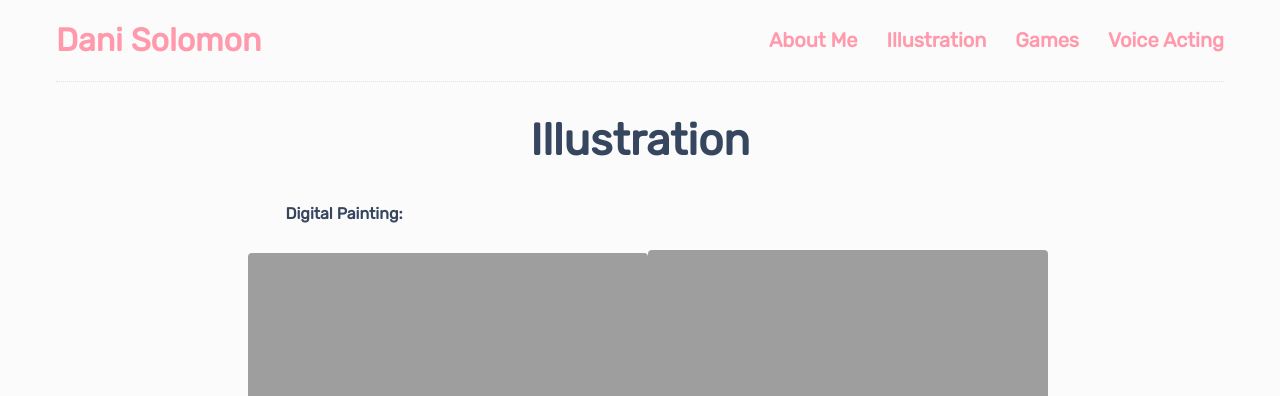
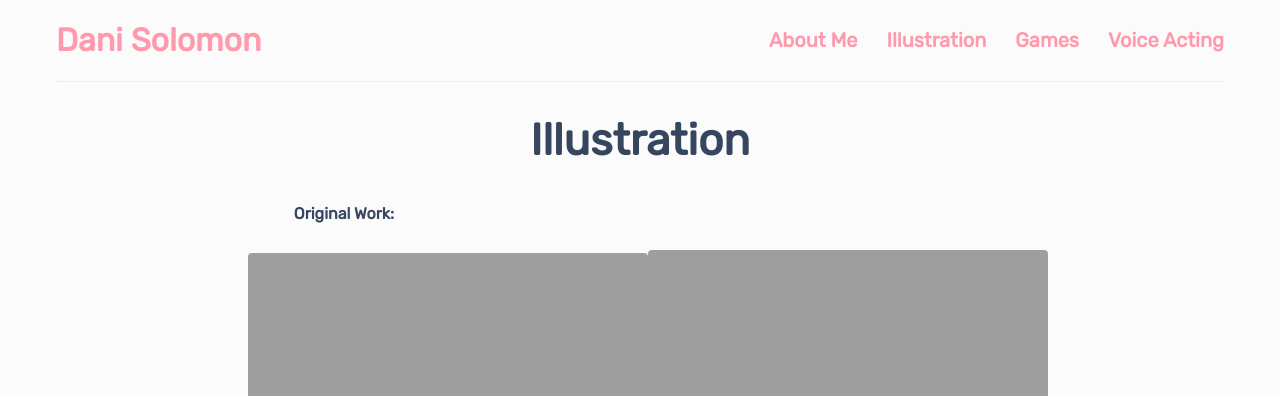
Before and after one commit to DaniBSolomon/danibsolomon.github.io, a Jekyll site: the page built from illustration.md, in a window 1280 px wide and 900 px high. Shown: the top 396 px of the window. Built offline with Jekyll 4.4.1, drawn with Linux system fonts in a browser that asks for light colours.

Commit message:
Update illustration.md

```diff
--- a/illustration.md
+++ b/illustration.md
@@ -4,7 +4,7 @@ title: Illustration
 image:
 layout: gallery
 ---
-<div align="center"><b>Digital Painting:</b></div><br/>
+<div align="center"><b>Original Work:</b></div><br/>
 
 ![Zuriel]({{ site.github.url }}/img/illustration_zuriel.png)
 
```
